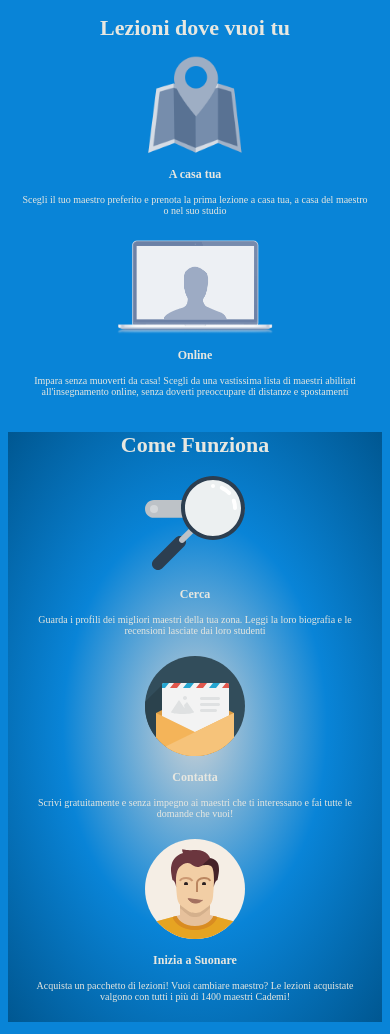
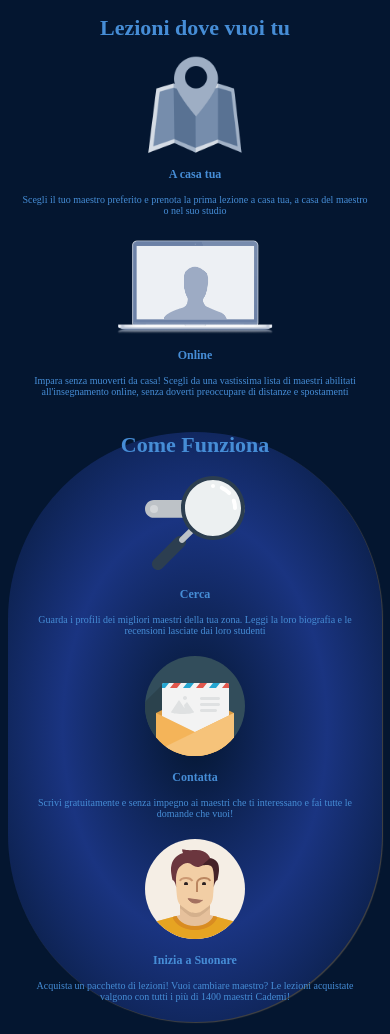
Before and after one commit to Danilo91Colloca/html-css-resp-wannabe, a plain HTML site: page bonus-wannabe/index.html in a window 390 px wide. Shown: the top 1034 px of the page. Drawn offline with Linux system fonts and the light colour scheme.

Commit message:
miglioramento accostamento colori della versione mobile small

```diff
--- a/bonus-wannabe/style.css
+++ b/bonus-wannabe/style.css
@@ -76,7 +76,7 @@ img {
   clear: both;
 }
 
-/* media query */
+/* media query per mobile di piccole dimensioni*/
 
 @media screen and (max-width: 420px) {
 
@@ -84,8 +84,8 @@ img {
 
   body {
     font-size: 10px;
-    color: #e7e7e0;
-    background-color: #0984d7;
+    color: #468dd6;
+    background-color: #041630;
   }
 
   /* blocco lezioni e steps posti in verticale */
@@ -148,7 +148,7 @@ img {
     opacity: 0.6;
   }
 
-  .container{    /* dando min-width al container non si rompe se si scende sotto ai 350px*/
+  .container {    /* dando min-width al container non si rompe se si scende sotto ai 350px*/
     min-width: 350px;
   }
 
@@ -157,7 +157,17 @@ img {
   }
 
   .container.blue {
-    background-image: radial-gradient(#ccd2d6, #0984d7, #005791 );
+    background-image: radial-gradient(#041630, #1A3481, #041630);
+    border-radius: 250px;
+    box-shadow: 1px 1px 1px #444;
   }
 
 }
+
+/* media query tablet version */
+
+@media screen and (max-width: 768px) and (min-width: 421px){
+  body {
+    background-color: #63D581;
+  }
+}
```
